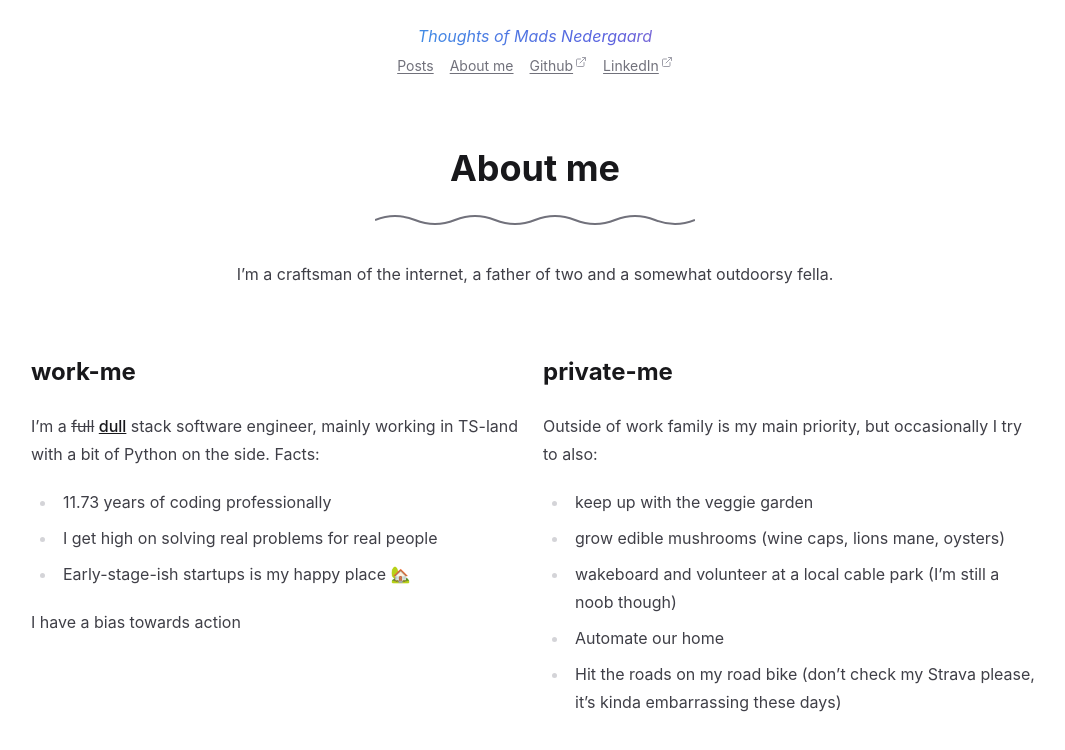
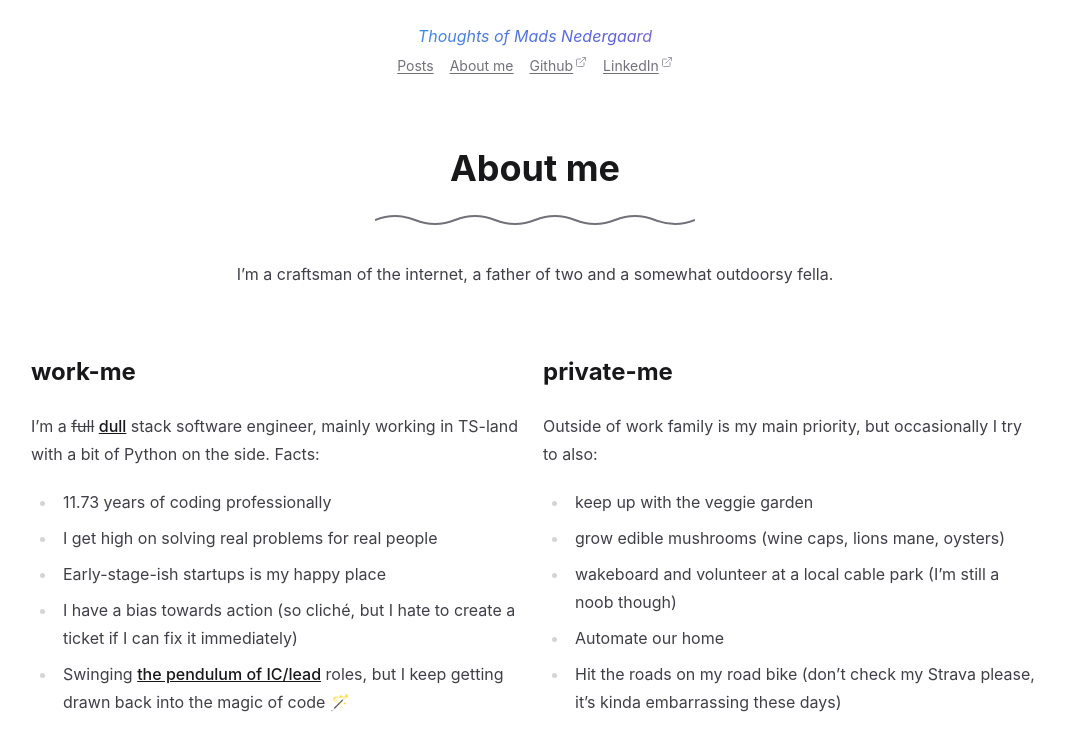
Before and after one commit to madsnedergaard/madsnedergaard.dk, a Next.js app: page /about in a window 1280 px wide. Shown: the top 750 px of the page, without its empty margins (105-1170 px from the left). Built offline with nearby package versions, Linux system fonts and the light colour scheme.

Commit message:
Adds more content and removes half-done sentence

```diff
--- a/src/app/about/page.tsx
+++ b/src/app/about/page.tsx
@@ -21,10 +21,20 @@ function Content() {
           </p>
           <ul>
             <li>{timeAtWork} years of coding professionally</li>
-            <li>I get high on solving real problems for real people</li>
-            <li>Early-stage-ish startups is my happy place 🏡</li>
+            <li>I get high on solving real problems for real people </li>
+            <li>Early-stage-ish startups is my happy place</li>
+            <li>
+              I have a bias towards action (so cliché, but I hate to create a ticket if I can fix it
+              immediately)
+            </li>
+            <li>
+              Swinging{' '}
+              <a href="https://charity.wtf/2017/05/11/the-engineer-manager-pendulum/">
+                the pendulum of IC/lead
+              </a>{' '}
+              roles, but I keep getting drawn back into the magic of code 🪄
+            </li>
           </ul>
-          <p>I have a bias towards action</p>
         </section>
         <section>
           <h2>private-me</h2>
```
